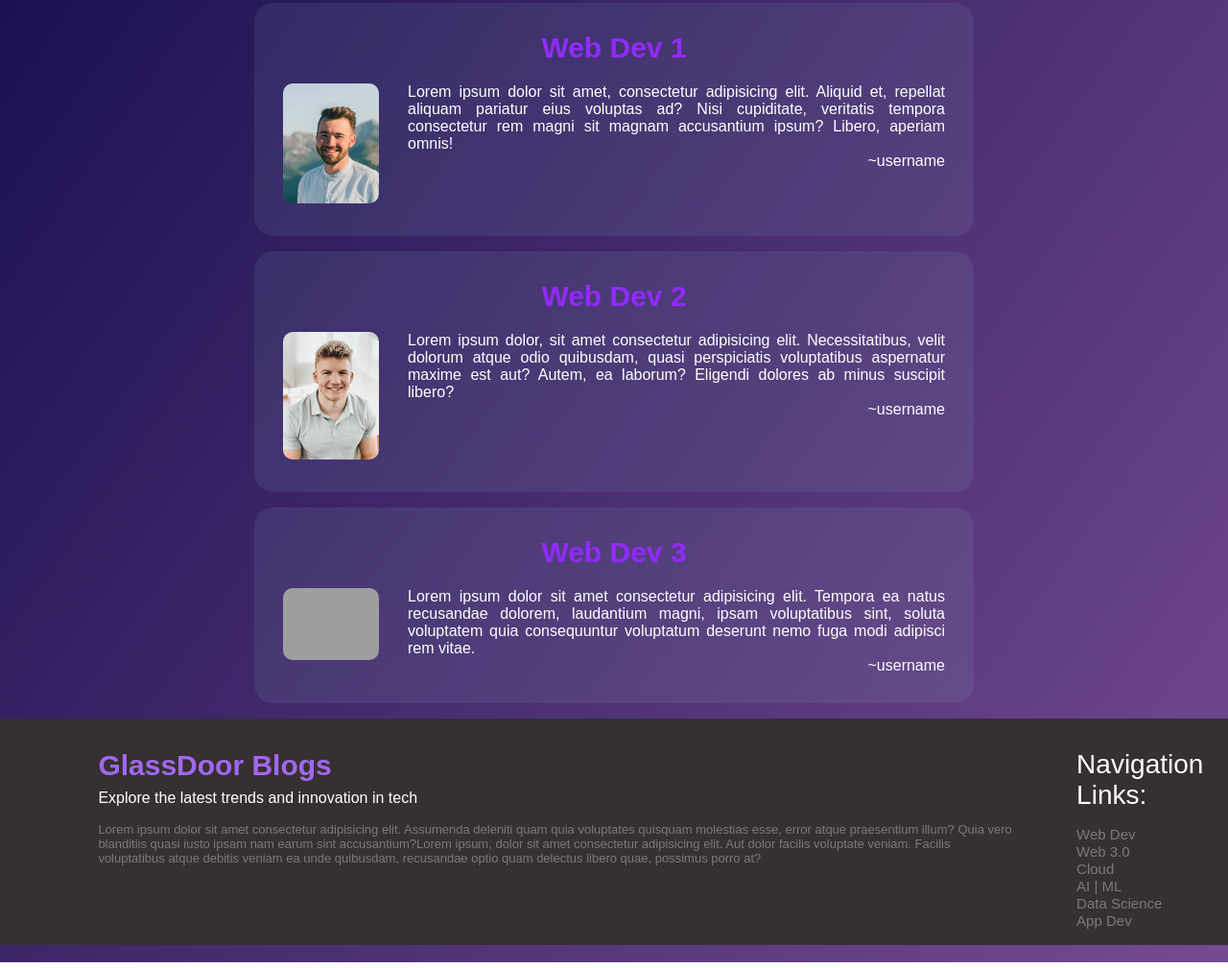
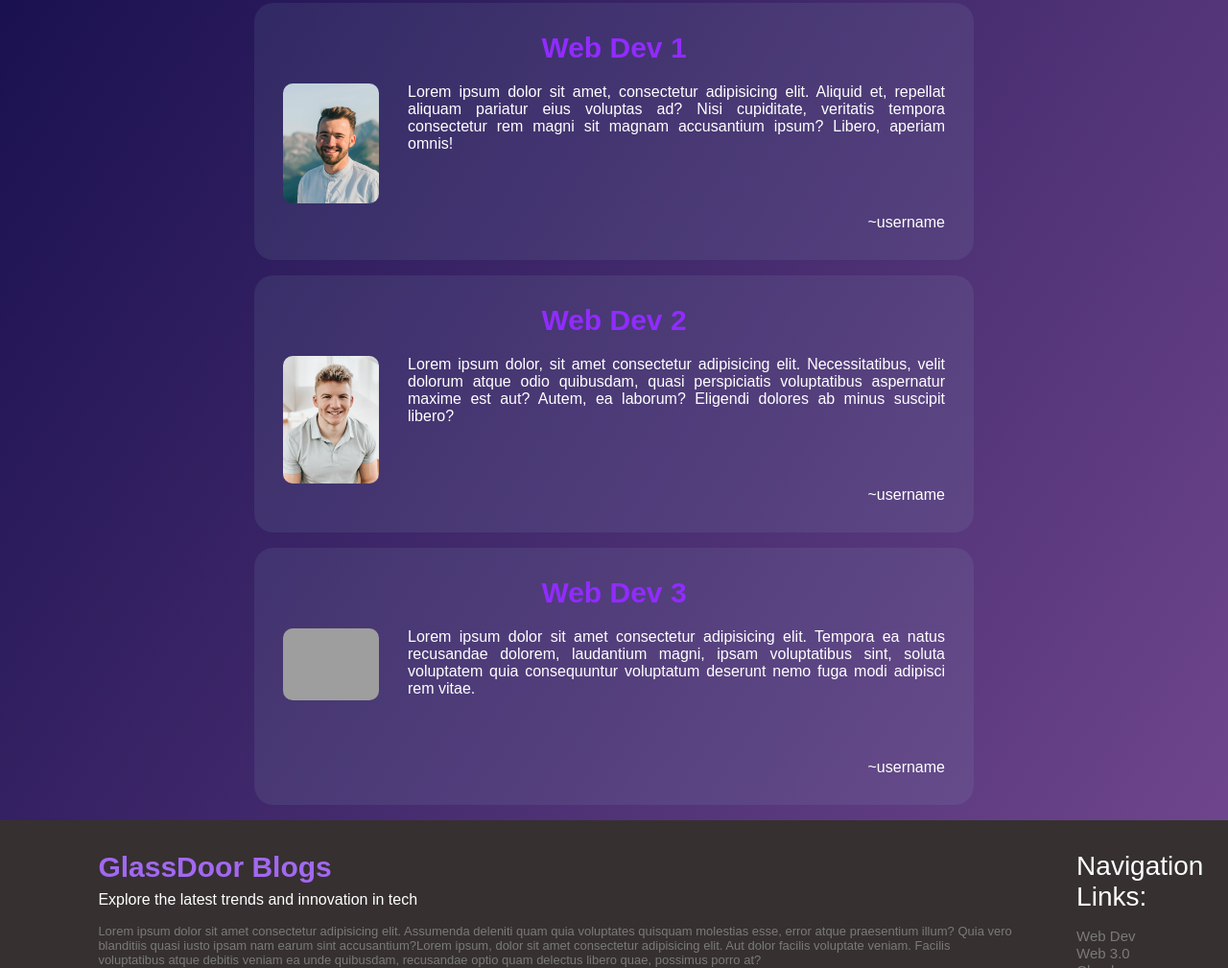
Before and after one commit to Hacker-Maverick/GDSC-web-blog, a plain HTML site: page index.html in a window 1280 px wide. Shown: the part 807-1816 px from the top of the page at 96% size. Drawn offline with Linux system fonts and the light colour scheme; grey boxes are pictures that could not be loaded.

Commit message:
Update style.css

```diff
--- a/style.css
+++ b/style.css
@@ -157,7 +157,9 @@ scale: 1.01 1.01;
 }
 .blogs .blogsContent .right .username{
     text-align: end;
-    color: #02ccff;
+    color: yellow;
+    padding-top: 8vh;
+
 }
 
 .blogs{
```
